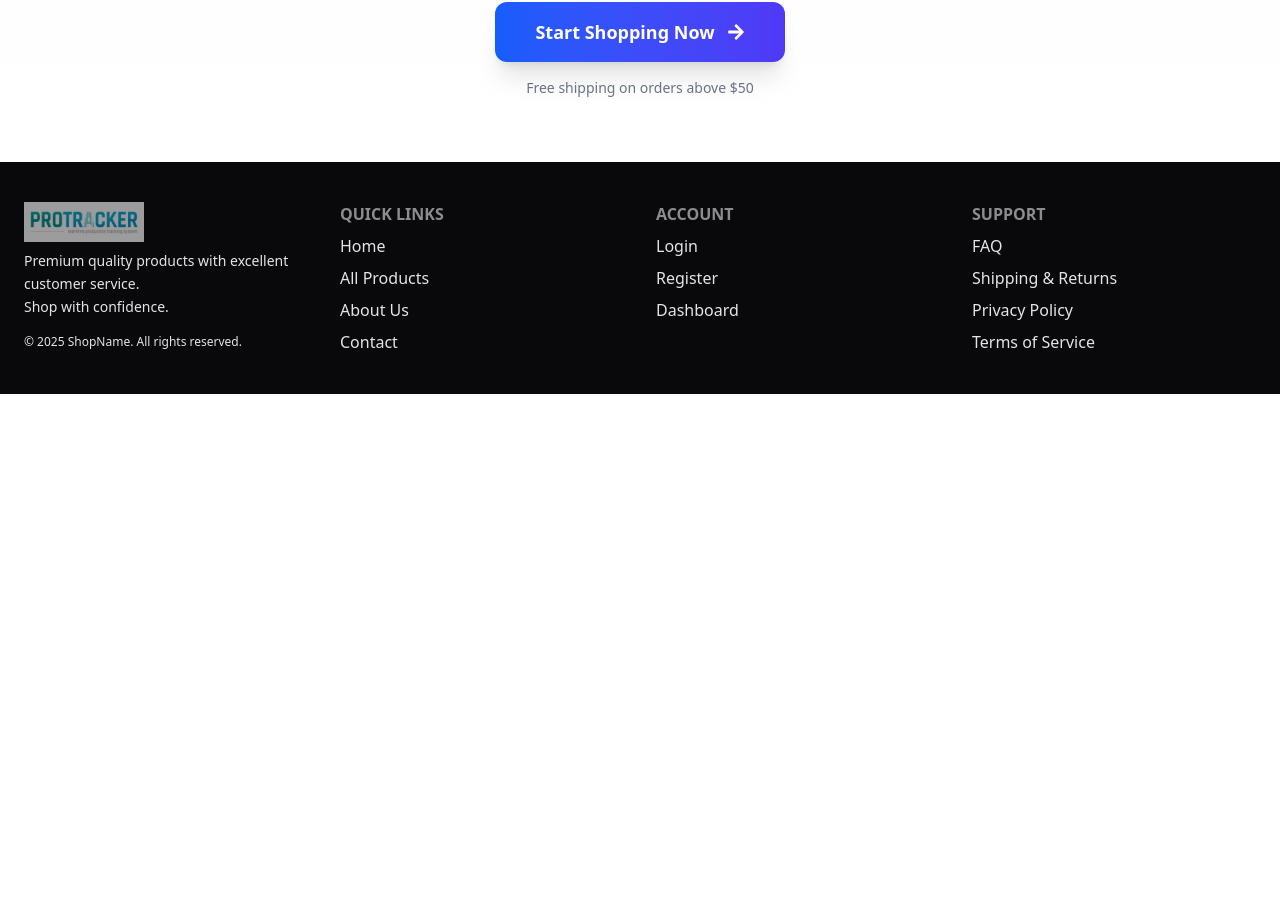
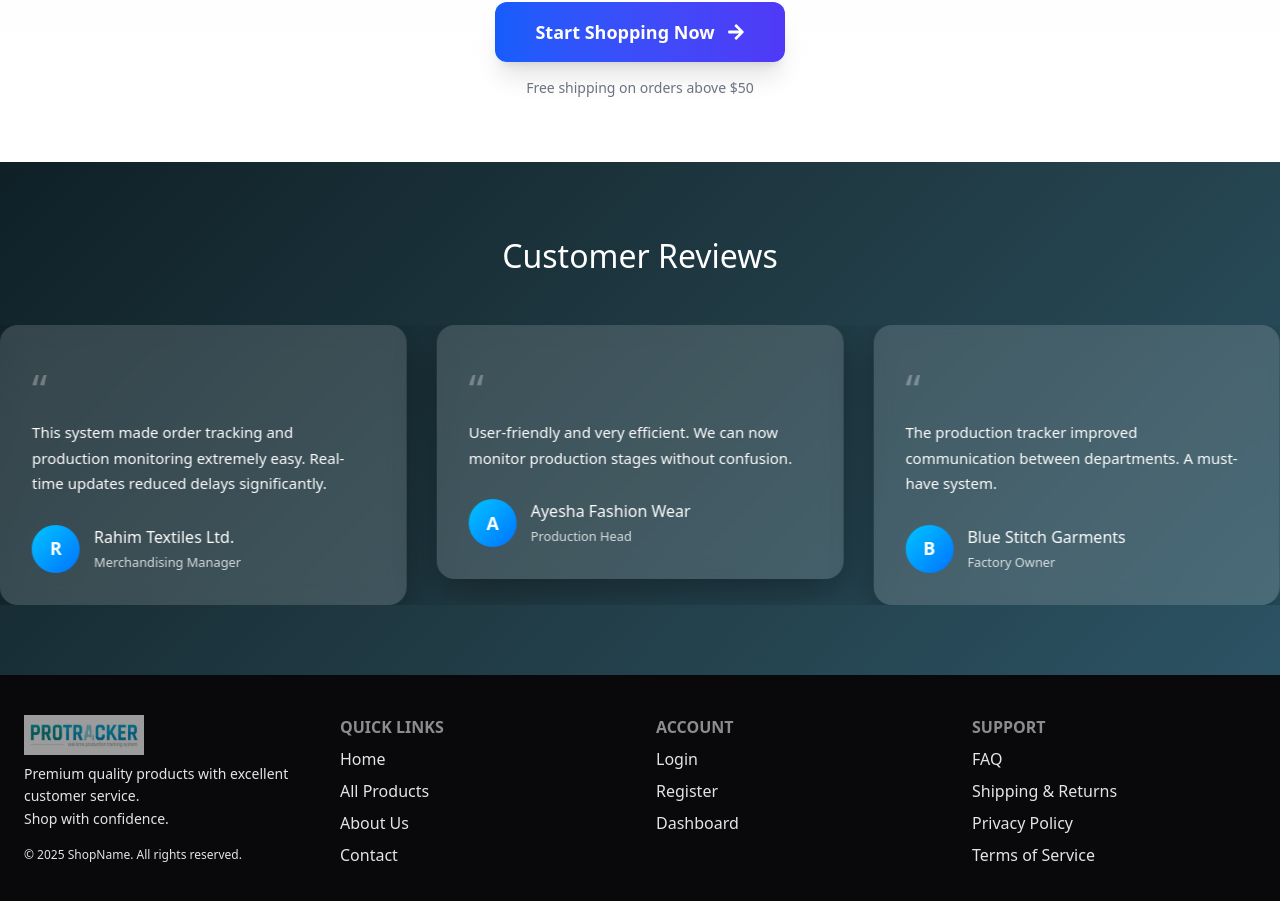
Before and after one commit to raihan1846/garments-order-and-production-tracker, a React (Vite) app: page / in a window 1280 px wide. Shown: the part 2148-3049 px from the top of the page. Before the commit the page ends 2542 px from the top, so only its background shows below. Built offline with nearby package versions, Linux system fonts and the light colour scheme.

Commit message:
customer review design done

```diff
--- a/src/pages/Home/Home/Home.jsx
+++ b/src/pages/Home/Home/Home.jsx
@@ -2,6 +2,7 @@ import React from 'react';
 import Banner from '../Banner/Banner';
 import Product from '../Product/Product';
 import HIWork from '../HIWork/HIWork';
+import Review from '../Review/Review';
 
 const Home = () => {
     return (
@@ -9,6 +10,7 @@ const Home = () => {
             <Banner></Banner>
             <Product></Product>
             <HIWork></HIWork>
+            <Review></Review>
         </div>
     );
 };
--- /dev/null
+++ b/src/pages/Home/Review/Review.jsx
@@ -0,0 +1,132 @@
+import React from 'react';
+import 'swiper/css';
+import 'swiper/css/autoplay';
+import { Swiper, SwiperSlide } from 'swiper/react';
+import { Autoplay } from 'swiper/modules';
+
+const reviews = [
+  {
+    name: "Rahim Textiles Ltd.",
+    role: "Merchandising Manager",
+    review:
+      "This system made order tracking and production monitoring extremely easy. Real-time updates reduced delays significantly.",
+  },
+  {
+    name: "Ayesha Fashion Wear",
+    role: "Production Head",
+    review:
+      "User-friendly and very efficient. We can now monitor production stages without confusion.",
+  },
+  {
+    name: "Blue Stitch Garments",
+    role: "Factory Owner",
+    review:
+      "The production tracker improved communication between departments. A must-have system.",
+  },
+  {
+    name: "Nova Apparel",
+    role: "Operations Manager",
+    review:
+      "Accurate order tracking and clear reports help us take faster decisions.",
+  },
+  {
+    name: "Elite Knitwear",
+    role: "Quality Control Manager",
+    review:
+      "Tracking production status and quality checkpoints has never been this smooth.",
+  },
+];
+
+const Review = () => {
+  return (
+    <div
+      style={{
+        padding: "70px 0",
+        background: "linear-gradient(135deg, #0f2027, #203a43, #2c5364)",
+      }}
+    >
+      <h2
+        style={{
+          textAlign: "center",
+          color: "#fff",
+          marginBottom: "45px",
+          fontSize: "32px",
+        }}
+      >
+        Customer Reviews
+      </h2>
+
+      <Swiper
+        modules={[Autoplay]}
+        autoplay={{
+          delay: 2500,
+          disableOnInteraction: false,
+        }}
+        loop={true}
+        speed={900}
+        slidesPerView={3}
+        centeredSlides={true}
+        spaceBetween={30}
+        grabCursor={true}
+        breakpoints={{
+          320: { slidesPerView: 1 },
+          768: { slidesPerView: 2 },
+          1024: { slidesPerView: 3 },
+        }}
+      >
+        {reviews.map((item, index) => (
+          <SwiperSlide key={index}>
+            <div
+              style={{
+                background: "rgba(255,255,255,0.15)",
+                backdropFilter: "blur(10px)",
+                borderRadius: "18px",
+                padding: "32px",
+                color: "#fff",
+                height: "100%",
+                boxShadow: "0 15px 40px rgba(0,0,0,0.35)",
+              }}
+            >
+              <div style={{ fontSize: "42px", opacity: 0.3 }}>“</div>
+
+              <p
+                style={{
+                  fontSize: "15px",
+                  lineHeight: "1.7",
+                  marginBottom: "28px",
+                }}
+              >
+                {item.review}
+              </p>
+
+              <div style={{ display: "flex", alignItems: "center", gap: "14px" }}>
+                <div
+                  style={{
+                    width: "48px",
+                    height: "48px",
+                    borderRadius: "50%",
+                    background: "linear-gradient(135deg, #00c6ff, #0072ff)",
+                    display: "flex",
+                    alignItems: "center",
+                    justifyContent: "center",
+                    fontWeight: "bold",
+                    fontSize: "18px",
+                  }}
+                >
+                  {item.name.charAt(0)}
+                </div>
+
+                <div>
+                  <h4 style={{ margin: 0 }}>{item.name}</h4>
+                  <small style={{ opacity: 0.8 }}>{item.role}</small>
+                </div>
+              </div>
+            </div>
+          </SwiperSlide>
+        ))}
+      </Swiper>
+    </div>
+  );
+};
+
+export default Review;
```
